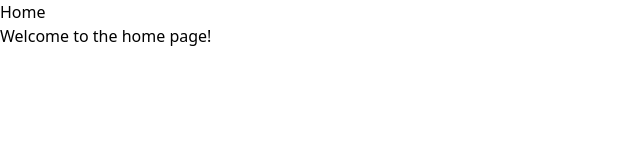
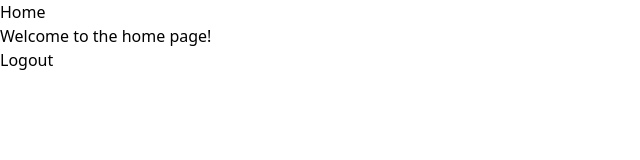
Before and after one commit to mr-smoke/pern-chat-app, a React (Vite) app in the folder frontend/: page / in a window 1280 px wide. Shown: the top 160 px of the page, without its empty margins (0-640 px from the left). Built offline with nearby package versions, Linux system fonts and the light colour scheme; no server answers.

Commit message:
Added useLogout hook and logout functionality to Home page.

```diff
--- /dev/null
+++ b/frontend/src/hooks/useLogout.tsx
@@ -0,0 +1,29 @@
+import { useState } from "react";
+import { useAuth } from "../context/AuthContext";
+
+const useLogout = () => {
+  const [isLoading, setIsLoading] = useState(false);
+  const { setAuthUser } = useAuth();
+
+  const handleLogout = async () => {
+    setIsLoading(true);
+    try {
+      const response = await fetch("/api/auth/logout", {
+        method: "POST",
+      });
+      const data = await response.json();
+
+      if (response.ok) {
+        setAuthUser(null);
+      }
+    } catch (error) {
+      console.error(error);
+    } finally {
+      setIsLoading(false);
+    }
+  };
+
+  return { isLoading, handleLogout };
+};
+
+export default useLogout;
--- a/frontend/src/pages/Home.tsx
+++ b/frontend/src/pages/Home.tsx
@@ -1,8 +1,12 @@
+import useLogout from "../hooks/useLogout";
+
 const Home = () => {
+  const { handleLogout } = useLogout();
   return (
     <div>
       <h1>Home</h1>
       <p>Welcome to the home page!</p>
+      <button onClick={handleLogout}>Logout</button>
     </div>
   );
 };
```
